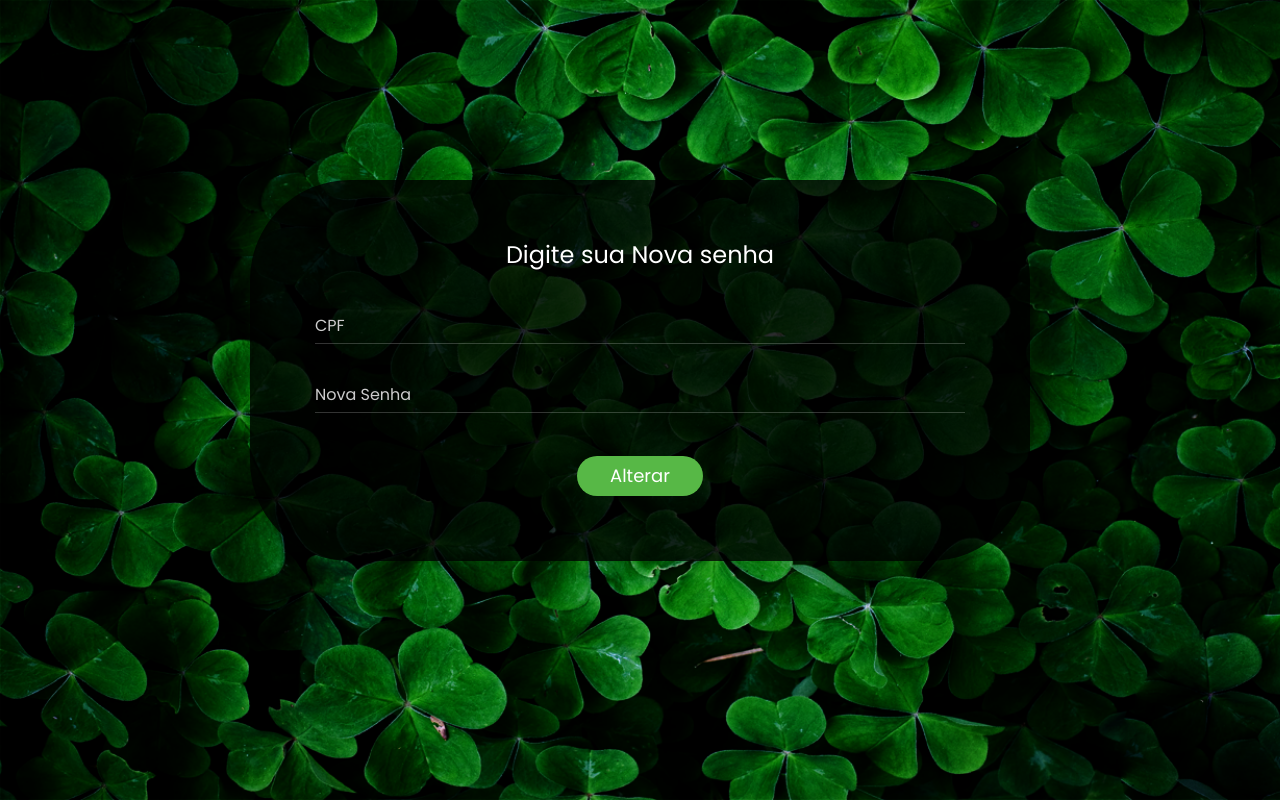
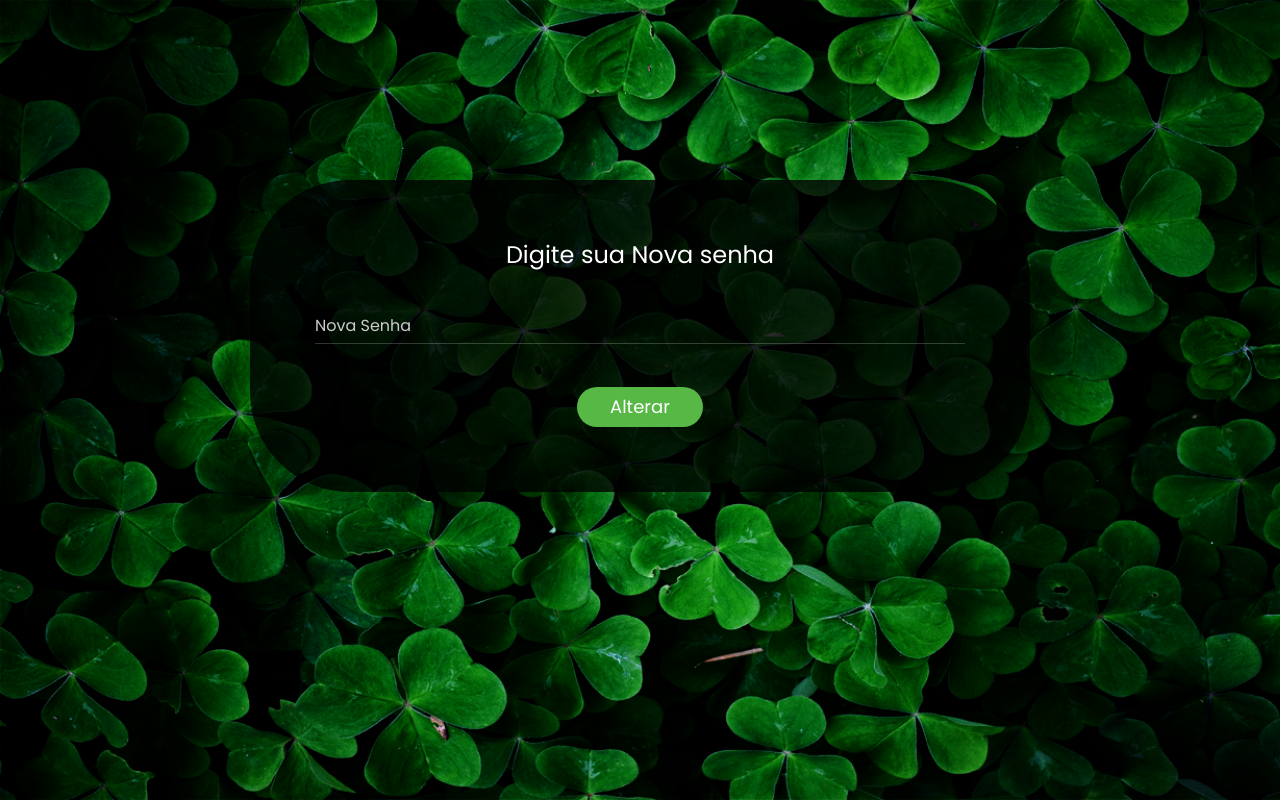
Before and after one commit to vitoravelarmartins/BigLeaf-nojs, a PHP site: page /senha.php in a window 1280 px wide. Run offline with PHP 8.4, Linux system fonts and the light colour scheme.

Commit message:
criação do arquivo alterar senha

```diff
--- a/php/alterar_senha/index.php
+++ b/php/alterar_senha/index.php
@@ -66,15 +66,15 @@ session_start();
                         <!-- <div class="input-group">
                             <input class="input--style-3" type="text" placeholder="Telefone" name="phone">
                         </div> -->
-                         <div class="input-group">
+                         <!-- <div class="input-group">
                          <input class="input--style-3" type="password" placeholder="Nova Senha" name="Senha">
-                        </div>
+                        </div> -->
 
                     <!-- <div class="input-group">
                      <input class="input--style-3" type="password" placeholder="Repita Sua Senha" name="Senha">
                     </div>           -->
                         <div class="p-t-10" style="text-align:center">
-                            <button class="btn btn--pill btn--green" type="submit">Alterar</button>
+                            <button class="btn btn--pill btn--green" type="submit">Verificar</button>
                         </div>
                     </form>
                 </div>
--- a/php/alterar_senha/senha.php
+++ b/php/alterar_senha/senha.php
@@ -41,12 +41,6 @@ session_start();
                     <form method="POST">
 
                         <div class="input-group">
-                            <input class="input--style-3" type="text" placeholder="CPF" name="CPF">
-                           </div>
-
-
-
-                         <div class="input-group">
                          <input class="input--style-3" type="password" placeholder="Nova Senha" name="new_senha">
                         </div>
 
```
Also changed, not shown: php/alterar_senha/alterar-senha.php (added).
